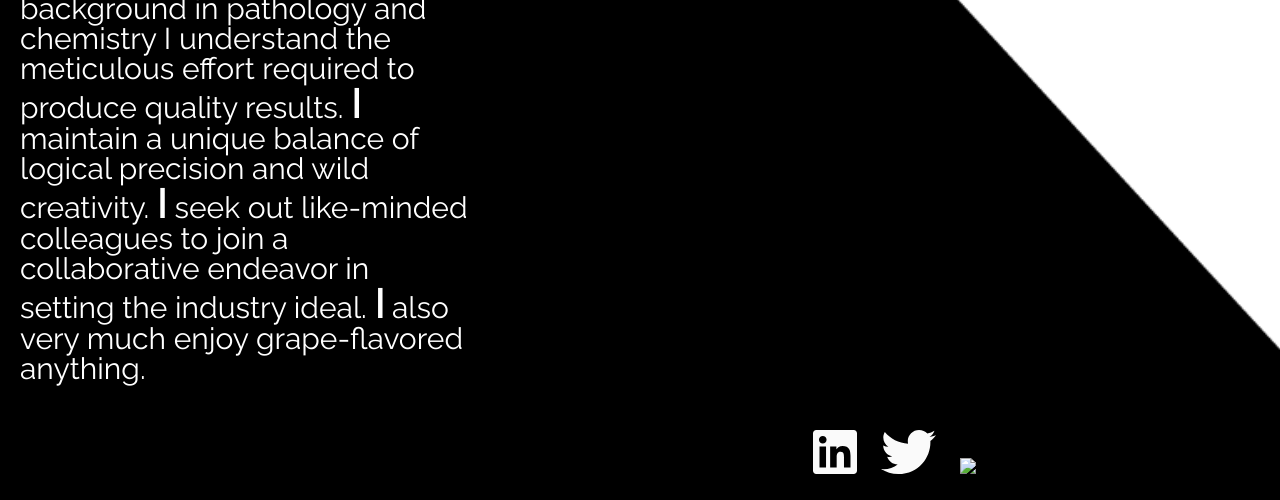
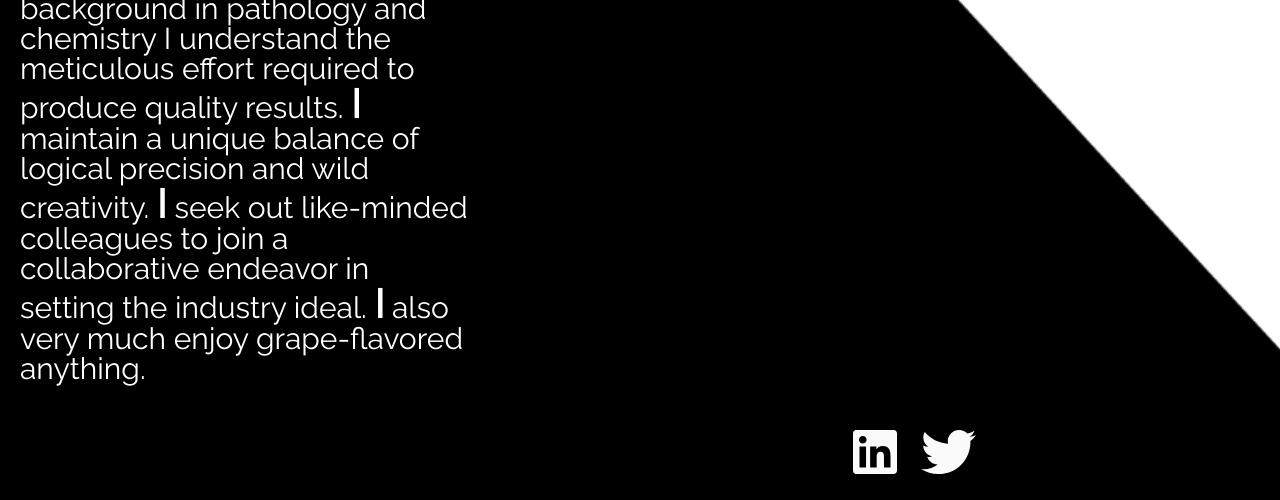
Before and after one commit to chelletuerk/profile, a plain HTML site: page profile_page.html in a window 1280 px wide. Shown: the part 436-936 px from the top of the page. Drawn offline with Linux system fonts and the light colour scheme.

Commit message:
commented out non-working github tag

```diff
--- a/profile_page.html
+++ b/profile_page.html
@@ -40,7 +40,7 @@
   <ul>
     <li><a class="contacts" href="https://www.linkedin.com/in/chelle-tuerk-0b1b54123?trk=nav_responsive_tab_profile" target="_blank"><img src="Images/linkedin.svg"/></a></li>
     <li><a class="contacts" href="https://twitter.com/tuerkbot" target="_blank"><img src="Images/twitter.svg"/></a></li>
-    <li><a class="contacts" href="https://github.com/chelletuerk" Target="_blank"><img src="Images/23957.svg"/></a></li>
+    <!-- <li><a class="contacts" href="https://github.com/chelletuerk" Target="_blank"><img src="Images/23957.svg"/></a></li> -->
     <!-- <li><a class="contacts" href="mailto:michelletuerk@gmail.com"><img src="Images/email.svg"/></a></li>
      -->
   </ul>
```
